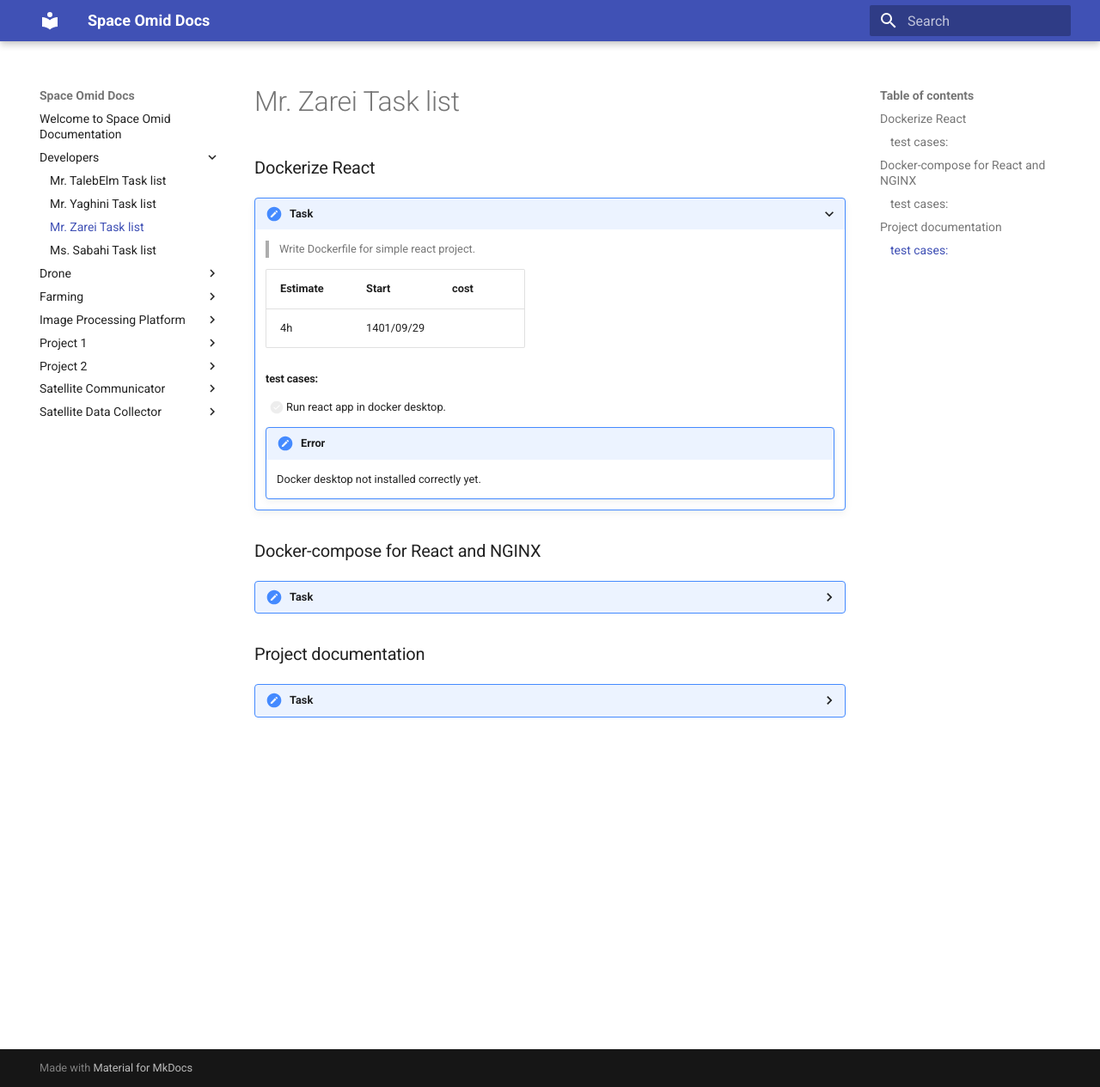
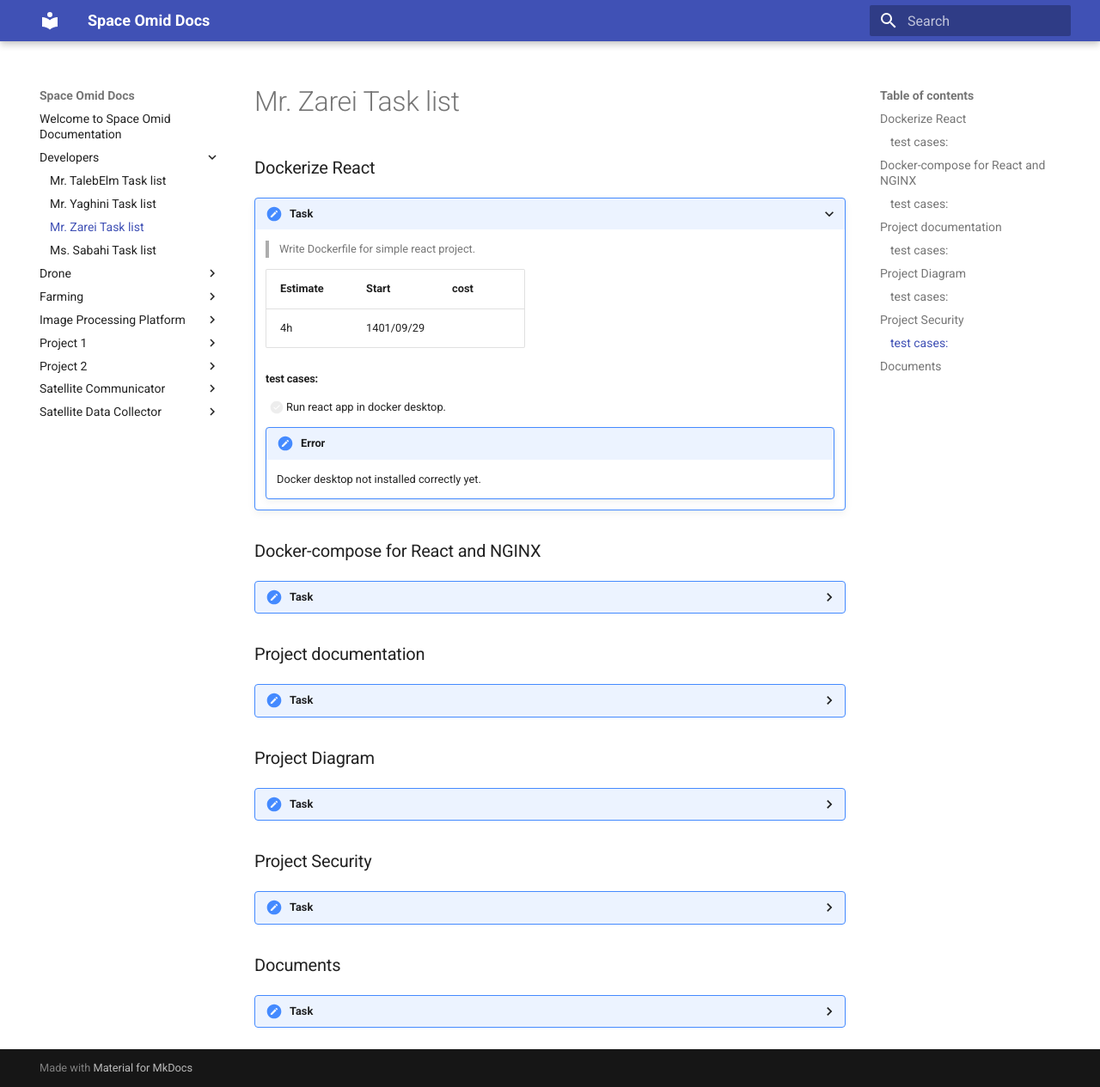
Before and after one commit to spaceomid/Documentation, an MkDocs documentation site: the page built from docs/Developers/MrZarei.md, in a window 1280 px wide and 1265 px high. Shown: the whole window at 86% size. Built offline with MkDocs 1.6.1 and Material for MkDocs 9.7.7, drawn with Linux system fonts in a browser that asks for light colours.

Commit message:
porya zarei: add task

```diff
--- a/docs/Developers/MrZarei.md
+++ b/docs/Developers/MrZarei.md
@@ -51,3 +51,41 @@
     - [X] project description.
     - [X] project tree diagram.
     - [X] project feature list.
+
+### Project Diagram
+
+??? Task
+
+    > Document "Satellite communicator and Data collector" project.
+
+    | Estimate       | Start         | cost          |
+    |----------------|---------------|---------------|
+    | 2h             | 1401/09/06    | ? point       |
+
+    #### test cases:
+
+    - [ ] more details for diagram.
+
+### Project Security
+
+??? Task
+
+    > Document "Satellite communicator and Data collector" project.
+
+    | Estimate       | Start         | cost          |
+    |----------------|---------------|---------------|
+    | ?h             | 1401/09/08    | ? point       |
+
+    #### test cases:
+
+    - [ ] research about security.
+
+### Documents
+
+??? Task
+
+    > Documantation for Dr Shahrabi.
+
+    | Estimate       | Start         | cost          |
+    |----------------|---------------|---------------|
+    | 8h             | 1401/09/06    | ? point       |
```
